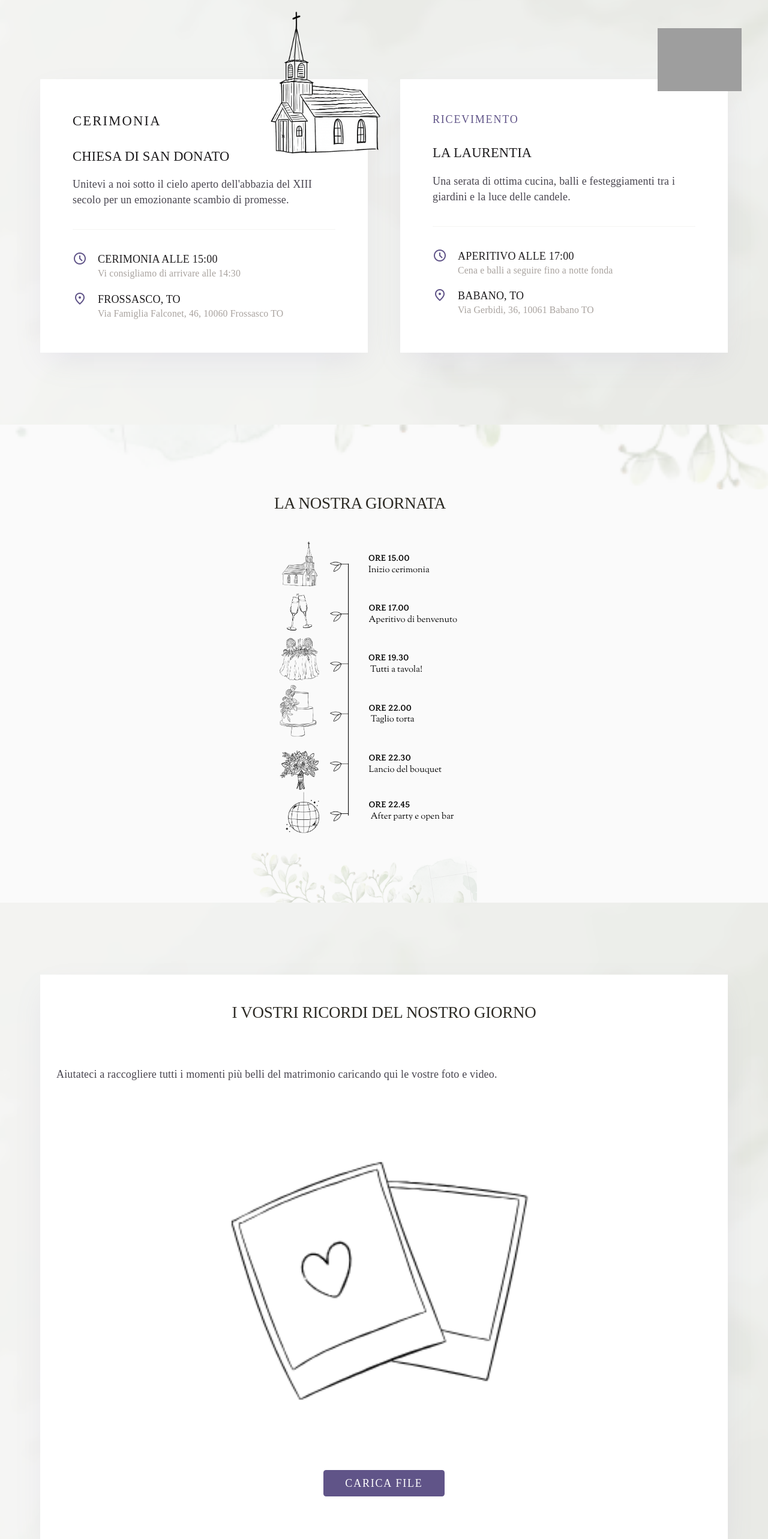
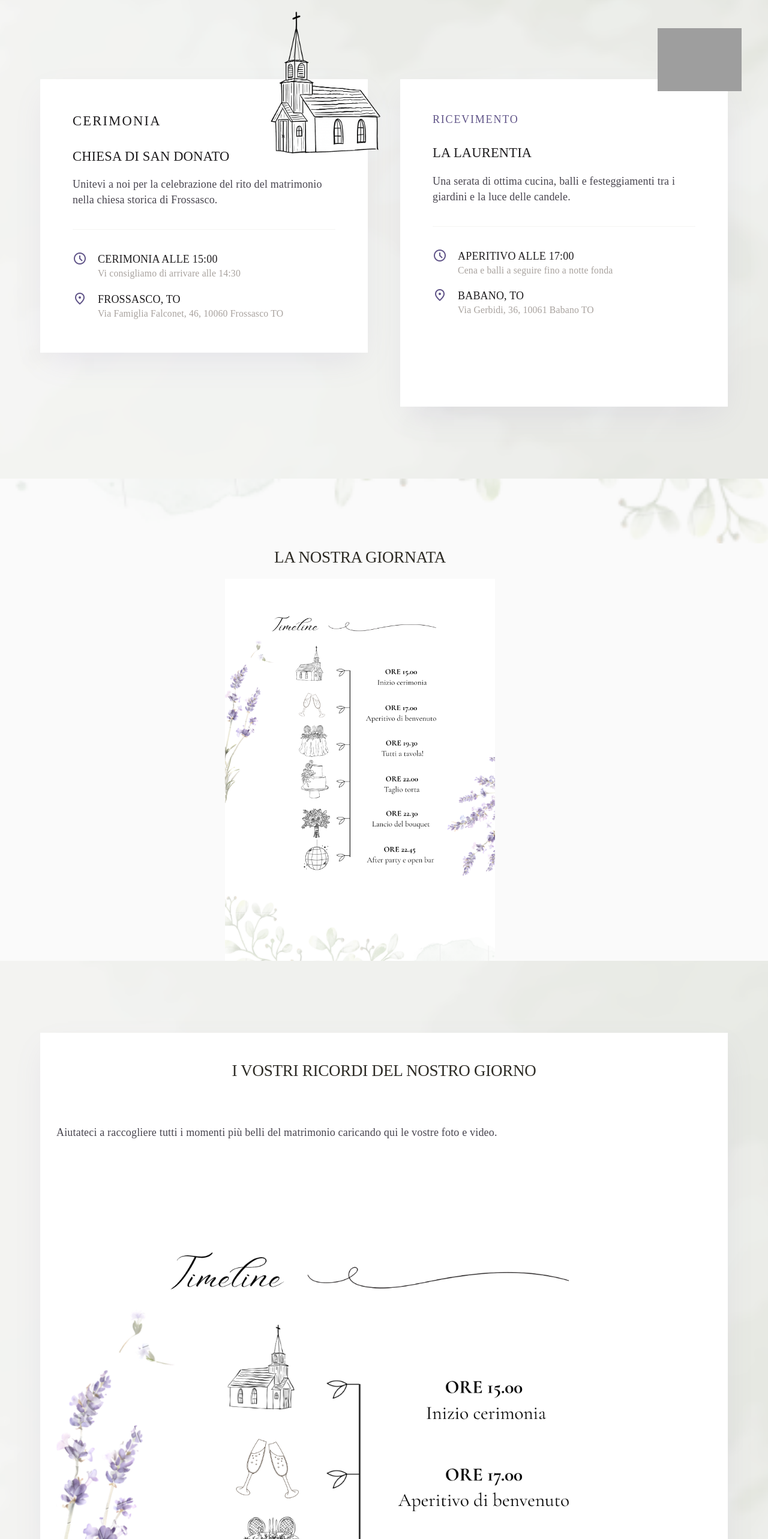
Before and after one commit to iamcalinprojects/matrimoniocorinadaniele, a React (Vite) app: page / in a window 1280 px wide. Shown: the part 1040-3606 px from the top of the page at 60% size. Built offline with nearby package versions, Linux system fonts and the light colour scheme; grey boxes are pictures that could not be loaded; a web font is replaced by a local one.

Commit message:
aggiornamento scritta

```diff
--- a/src/Stich.jsx
+++ b/src/Stich.jsx
@@ -3,7 +3,7 @@ import heroImage from "./assets/IMG_3658.jpg";
 import backgroundImg from "./assets/Backgroundmatrimonio.png";
 import bgMatrimonio from "./assets/Backgroundmatrimonio.png";
 import bgilnostro from "./assets/bgIlnostro.png";
-import laNostraGiornata from "./assets/bgImgLaNostraGiornata.png";
+import laNostraGiornata from "./assets/Lanostragiornata.png";
 import chiesaimg from "./assets/chiesaimg.png";
 import ricevimentoimg from "./assets/ricevimentoimg.png";
 import bgUpNostraGiornata from "./assets/bgUpNostraGiornata.png";
@@ -240,7 +240,7 @@ const Stich = () => {
             </h2>
           </div>
           <div className='grid md:grid-cols-2 gap-12'>
-            <div className='bg-white p-12 ambient-glow relative group hover:-translate-y-2 transition-transform duration-500'>
+            <div className='bg-white p-12 mb-20 ambient-glow relative group hover:-translate-y-2 transition-transform duration-500'>
               <div className='absolute -top-20 -right-6 p-1 text-primary/10 group-hover:text-primary/20 transition-colors'>
                 {/* <div className='mb-20 bg-white p-6 ambient-glow relative group hover:-translate-y-2 transition-transform duration-500'>
               <div className='absolute -top-20 -right-5 p-1 text-primary/10 group-hover:text-primary/20 transition-colors'> */}
@@ -261,8 +261,8 @@ const Stich = () => {
                 Chiesa di San Donato
               </h3>
               <p className='text-on-surface-variant font-body-lg mb-8'>
-                Unitevi a noi sotto il cielo aperto dell&apos;abbazia del XIII
-                secolo per un emozionante scambio di promesse.
+                Unitevi a noi per la celebrazione del rito del matrimonio nella
+                chiesa storica di Frossasco.
               </p>
               <div className='space-y-4 border-t border-stone-100 pt-8'>
                 <div className='flex items-start gap-4'>
@@ -390,7 +390,15 @@ const Stich = () => {
             </p> */}
           </div>
           <div className=' w-full flex justify-center items-center'>
-            <img src={laNostraGiornata}></img>
+            <img
+              src={laNostraGiornata}
+              style={{
+                width: "100%",
+                maxWidth: "450px",
+                height: "auto",
+              }}
+              alt='La nostra giornata'
+            />
             {/* <div className='bg-white p-12 ambient-glow relative group hover:-translate-y-2 transition-transform duration-500'>
               <div className='absolute top-0 right-0 p-8 text-primary/10 group-hover:text-primary/20 transition-colors'>
                 <span
@@ -511,11 +519,9 @@ const Stich = () => {
 
               <div className=' flex justify-center bg-cover bg-center bg-no-repeat'>
                 <img
-                  src={inostriricordiimg}
-                  style={{
-                    width: "60%",
-                    height: "auto",
-                  }}
+                  src={laNostraGiornata}
+                  className='w-full h-auto max-w-full'
+                  alt='La Nostra Giornata'
                 ></img>
               </div>
 
```
Also changed, not shown: src/assets/bgImgLaNostraGiornata.png.
